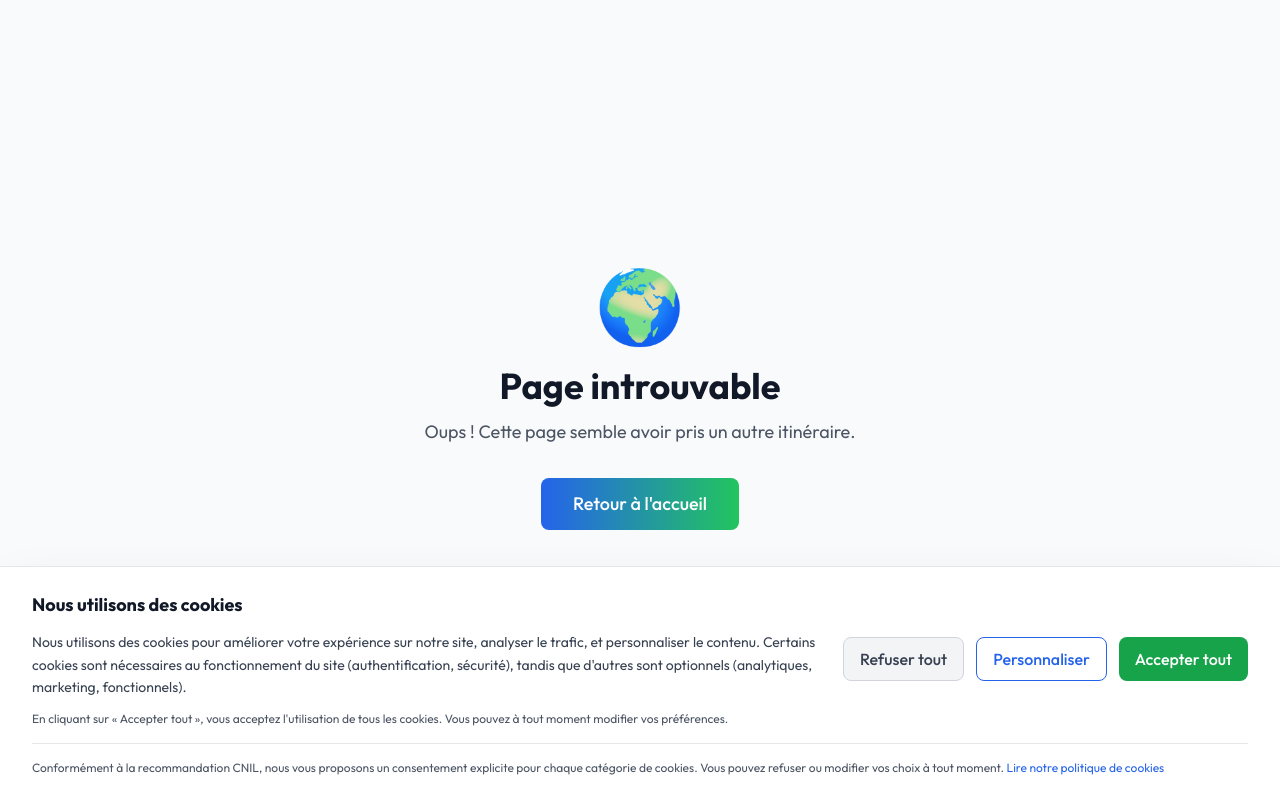
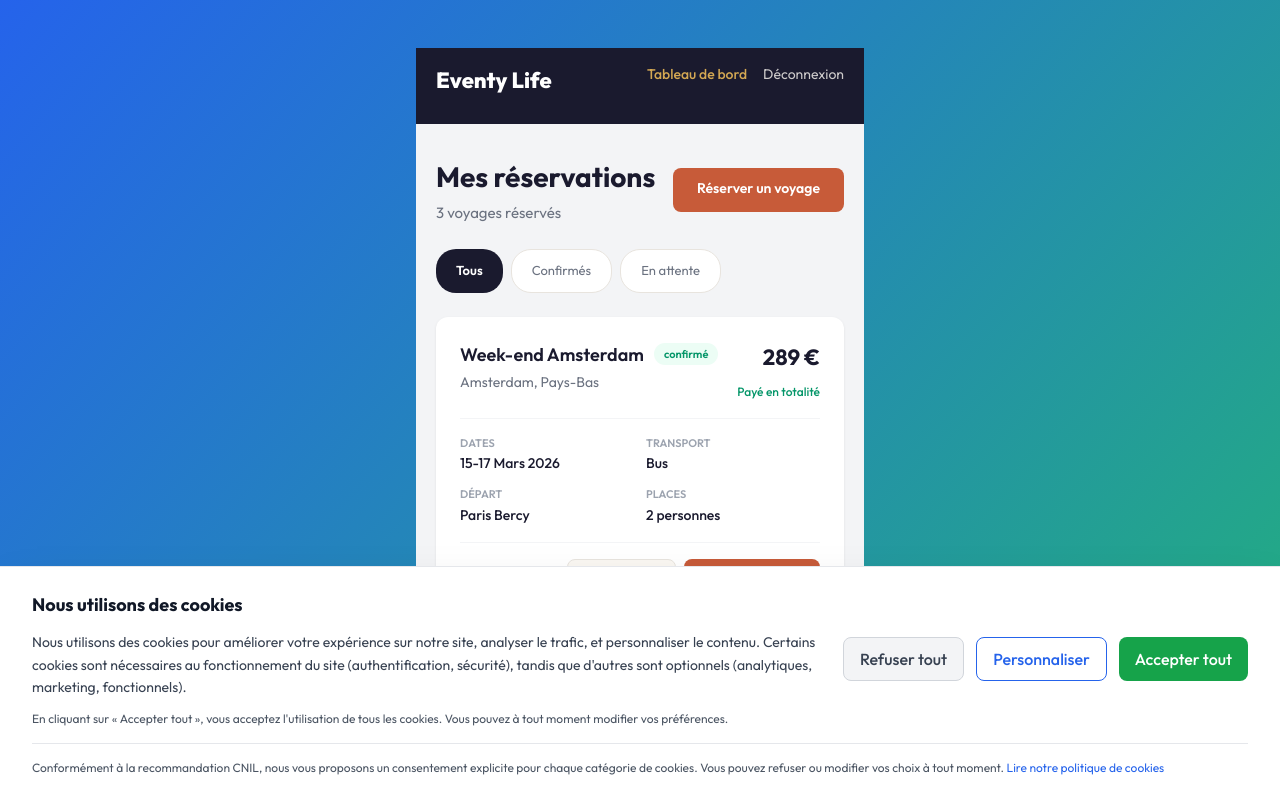
Before and after one commit to eventylife-hub/Eventylife, a Next.js app: page /mes-reservations in a window 1280 px wide. Before the commit this address had no page. Shown: the top 798 px of the page. Built offline with nearby package versions, Linux system fonts and the light colour scheme.

Commit message:
Add mes-reservations page

```diff
--- /dev/null
+++ b/app/(auth)/mes-reservations/page.tsx
@@ -0,0 +1,106 @@
+'use client';
+import { useState } from 'react';
+
+const reservations = [
+  { id: '1', titre: 'Week-end Amsterdam', destination: 'Amsterdam, Pays-Bas', date: '15-17 Mars 2026', statut: 'confirm\u00e9', transport: 'Bus', depart: 'Paris Bercy', places: 2, prix: 289, paiement: 'pay\u00e9', ref: 'EVT-2026-0042' },
+  { id: '2', titre: 'S\u00e9jour Marrakech', destination: 'Marrakech, Maroc', date: '5-12 Avril 2026', statut: 'en attente', transport: 'Avion', depart: 'Paris CDG', places: 1, prix: 649, paiement: 'acompte', ref: 'EVT-2026-0089' },
+  { id: '3', titre: 'Rome Express', destination: 'Rome, Italie', date: '20-23 Juin 2026', statut: 'confirm\u00e9', transport: 'Avion', depart: 'Lyon Saint-Exup\u00e9ry', places: 2, prix: 459, paiement: 'pay\u00e9', ref: 'EVT-2026-0156' },
+];
+
+export default function MesReservationsPage() {
+  const [filter, setFilter] = useState('tous');
+
+  const filtered = filter === 'tous' ? reservations : reservations.filter(r => r.statut === filter);
+
+  const filters = [
+    { id: 'tous', label: 'Tous' },
+    { id: 'confirm\u00e9', label: 'Confirm\u00e9s' },
+    { id: 'en attente', label: 'En attente' },
+  ];
+
+  return (
+    <div style={{ minHeight: '100vh', background: '#F3F4F6' }}>
+      <header style={{ background: '#1A1A2E', padding: '16px 0' }}>
+        <div style={{ maxWidth: 1100, margin: '0 auto', padding: '0 20px', display: 'flex', justifyContent: 'space-between', alignItems: 'center' }}>
+          <a href="/" style={{ textDecoration: 'none', color: 'white', fontSize: 22, fontWeight: 800 }}>Eventy Life</a>
+          <div style={{ display: 'flex', alignItems: 'center', gap: 16 }}>
+            <a href="/tableau-de-bord" style={{ color: '#D4A853', textDecoration: 'none', fontSize: 14, fontWeight: 500 }}>Tableau de bord</a>
+            <a href="/connexion" style={{ color: '#FAF7F2', textDecoration: 'none', fontSize: 14, opacity: 0.8 }}>D&#233;connexion</a>
+          </div>
+        </div>
+      </header>
+
+      <div style={{ maxWidth: 900, margin: '0 auto', padding: '32px 20px' }}>
+        <div style={{ display: 'flex', justifyContent: 'space-between', alignItems: 'center', marginBottom: 24, flexWrap: 'wrap', gap: 12 }}>
+          <div>
+            <h1 style={{ fontSize: 28, fontWeight: 700, color: '#1A1A2E', margin: '0 0 4px' }}>Mes r&#233;servations</h1>
+            <p style={{ fontSize: 15, color: '#6B7280', margin: 0 }}>{reservations.length} voyage{reservations.length > 1 ? 's' : ''} r&#233;serv&#233;{reservations.length > 1 ? 's' : ''}</p>
+          </div>
+          <a href="/voyages" style={{ padding: '10px 24px', background: '#C75B39', color: 'white', borderRadius: 8, fontSize: 14, fontWeight: 600, textDecoration: 'none' }}>R&#233;server un voyage</a>
+        </div>
+
+        <div style={{ display: 'flex', gap: 8, marginBottom: 24 }}>
+          {filters.map(f => (
+            <button key={f.id} onClick={() => setFilter(f.id)} style={{ padding: '8px 20px', borderRadius: 20, fontSize: 13, fontWeight: filter === f.id ? 600 : 400, background: filter === f.id ? '#1A1A2E' : 'white', color: filter === f.id ? 'white' : '#6B7280', border: filter === f.id ? 'none' : '1px solid #E8E4DE', cursor: 'pointer' }}>{f.label}</button>
+          ))}
+        </div>
+
+        <div style={{ display: 'grid', gap: 16 }}>
+          {filtered.map(r => (
+            <div key={r.id} style={{ background: 'white', borderRadius: 12, padding: '24px', boxShadow: '0 1px 3px rgba(0,0,0,0.08)' }}>
+              <div style={{ display: 'flex', justifyContent: 'space-between', alignItems: 'flex-start', marginBottom: 16, flexWrap: 'wrap', gap: 12 }}>
+                <div>
+                  <div style={{ display: 'flex', alignItems: 'center', gap: 10, marginBottom: 4 }}>
+                    <h3 style={{ fontSize: 18, fontWeight: 600, color: '#1A1A2E', margin: 0 }}>{r.titre}</h3>
+                    <span style={{ padding: '3px 10px', borderRadius: 20, fontSize: 11, fontWeight: 600, background: r.statut === 'confirm\u00e9' ? '#ECFDF5' : '#FEF3C7', color: r.statut === 'confirm\u00e9' ? '#059669' : '#D97706' }}>{r.statut}</span>
+                  </div>
+                  <p style={{ fontSize: 14, color: '#6B7280', margin: 0 }}>{r.destination}</p>
+                </div>
+                <div style={{ textAlign: 'right' }}>
+                  <p style={{ fontSize: 22, fontWeight: 700, color: '#1A1A2E', margin: '0 0 4px' }}>{r.prix} &#8364;</p>
+                  <span style={{ fontSize: 12, fontWeight: 500, color: r.paiement === 'pay\u00e9' ? '#059669' : '#D97706' }}>{r.paiement === 'pay\u00e9' ? 'Pay\u00e9 en totalit\u00e9' : 'Acompte vers\u00e9'}</span>
+                </div>
+              </div>
+
+              <div style={{ display: 'grid', gridTemplateColumns: 'repeat(auto-fit, minmax(140px, 1fr))', gap: 12, padding: '16px 0', borderTop: '1px solid #F3F4F6', borderBottom: '1px solid #F3F4F6', marginBottom: 16 }}>
+                <div>
+                  <p style={{ fontSize: 11, color: '#9CA3AF', margin: '0 0 2px', textTransform: 'uppercase', fontWeight: 600 }}>Dates</p>
+                  <p style={{ fontSize: 14, color: '#1A1A2E', margin: 0, fontWeight: 500 }}>{r.date}</p>
+                </div>
+                <div>
+                  <p style={{ fontSize: 11, color: '#9CA3AF', margin: '0 0 2px', textTransform: 'uppercase', fontWeight: 600 }}>Transport</p>
+                  <p style={{ fontSize: 14, color: '#1A1A2E', margin: 0, fontWeight: 500 }}>{r.transport}</p>
+                </div>
+                <div>
+                  <p style={{ fontSize: 11, color: '#9CA3AF', margin: '0 0 2px', textTransform: 'uppercase', fontWeight: 600 }}>D&#233;part</p>
+                  <p style={{ fontSize: 14, color: '#1A1A2E', margin: 0, fontWeight: 500 }}>{r.depart}</p>
+                </div>
+                <div>
+                  <p style={{ fontSize: 11, color: '#9CA3AF', margin: '0 0 2px', textTransform: 'uppercase', fontWeight: 600 }}>Places</p>
+                  <p style={{ fontSize: 14, color: '#1A1A2E', margin: 0, fontWeight: 500 }}>{r.places} personne{r.places > 1 ? 's' : ''}</p>
+                </div>
+              </div>
+
+              <div style={{ display: 'flex', justifyContent: 'space-between', alignItems: 'center' }}>
+                <span style={{ fontSize: 12, color: '#9CA3AF' }}>R&#233;f : {r.ref}</span>
+                <div style={{ display: 'flex', gap: 8 }}>
+                  <a href={'/voyages/' + r.id} style={{ padding: '8px 16px', background: '#FAF7F2', color: '#C75B39', border: '1px solid #E8E4DE', borderRadius: 8, fontSize: 13, fontWeight: 600, textDecoration: 'none' }}>Voir le voyage</a>
+                  <button style={{ padding: '8px 16px', background: '#C75B39', color: 'white', border: 'none', borderRadius: 8, fontSize: 13, fontWeight: 600, cursor: 'pointer' }}>T&#233;l&#233;charger le billet</button>
+                </div>
+              </div>
+            </div>
+          ))}
+        </div>
+
+        {filtered.length === 0 && (
+          <div style={{ background: 'white', borderRadius: 12, padding: '48px', textAlign: 'center', boxShadow: '0 1px 3px rgba(0,0,0,0.08)' }}>
+            <div style={{ fontSize: 48, marginBottom: 16 }}>&#9992;</div>
+            <h2 style={{ fontSize: 20, fontWeight: 600, color: '#1A1A2E', margin: '0 0 8px' }}>Aucune r&#233;servation</h2>
+            <p style={{ fontSize: 14, color: '#6B7280', margin: '0 0 20px' }}>Aucune r&#233;servation ne correspond &#224; ce filtre.</p>
+            <button onClick={() => setFilter('tous')} style={{ padding: '10px 24px', background: '#C75B39', color: 'white', border: 'none', borderRadius: 8, fontSize: 14, fontWeight: 600, cursor: 'pointer' }}>Voir toutes les r&#233;servations</button>
+          </div>
+        )}
+      </div>
+    </div>
+  );
+}
```
